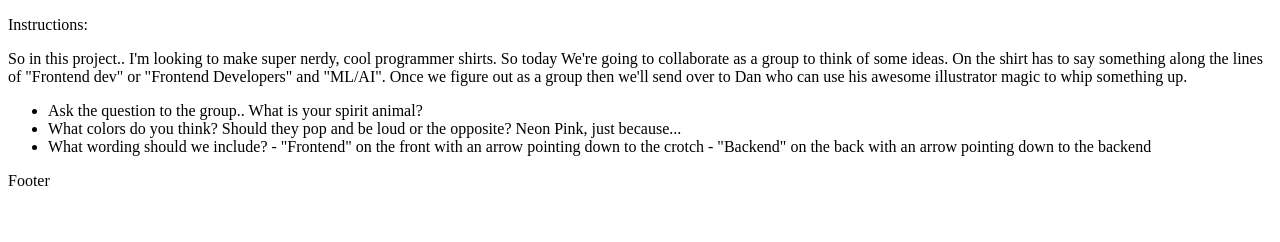
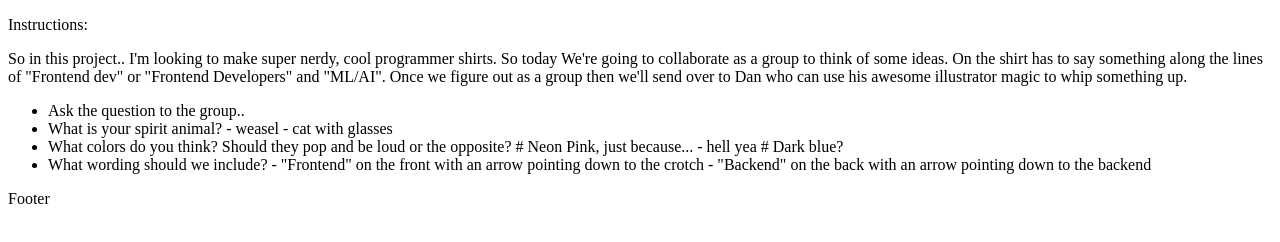
Before and after one commit to calirogue/collaboration-design, a plain HTML site: page index.html in a window 1280 px wide. Shown: the part 92-334 px from the top of the page. Drawn offline with Linux system fonts and the light colour scheme.

Commit message:
updating html file

```diff
--- a/index.html
+++ b/index.html
@@ -24,19 +24,26 @@
           <ul>
             <li>
               Ask the question to the group..
-
+            </li>
+            <li>
               What is your spirit animal?
+              - weasel
+              - cat with glasses
             </li>
             <li>
               What colors do you think? Should they pop and be loud or the opposite?
 
-              Neon Pink, just because...
+              # Neon Pink, just because...
+              - hell yea
+
+              # Dark blue?
             </li>
             <li>
               What wording should we include?
               - "Frontend" on the front with an arrow pointing down to the crotch
               - "Backend" on the back with an arrow pointing down to the backend
             </li>
+
           </ul>
         </article>
 
```
